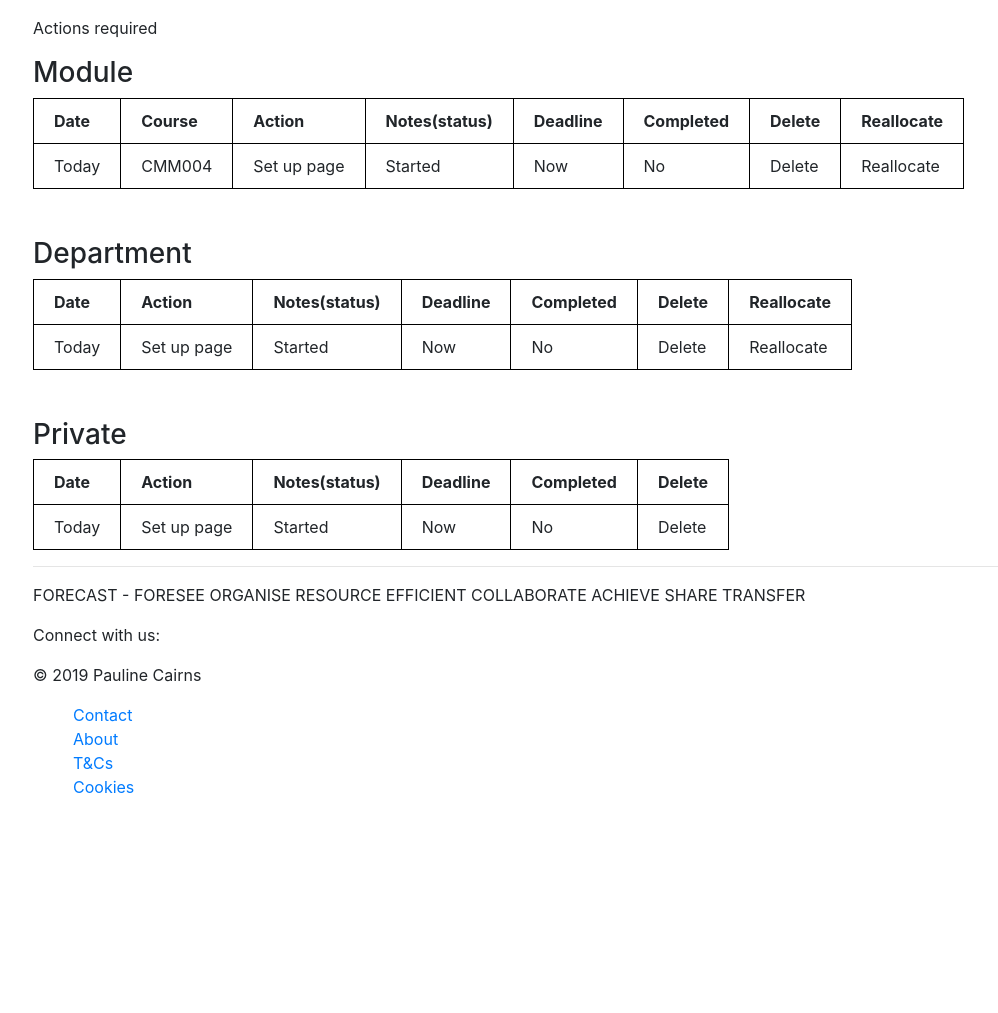
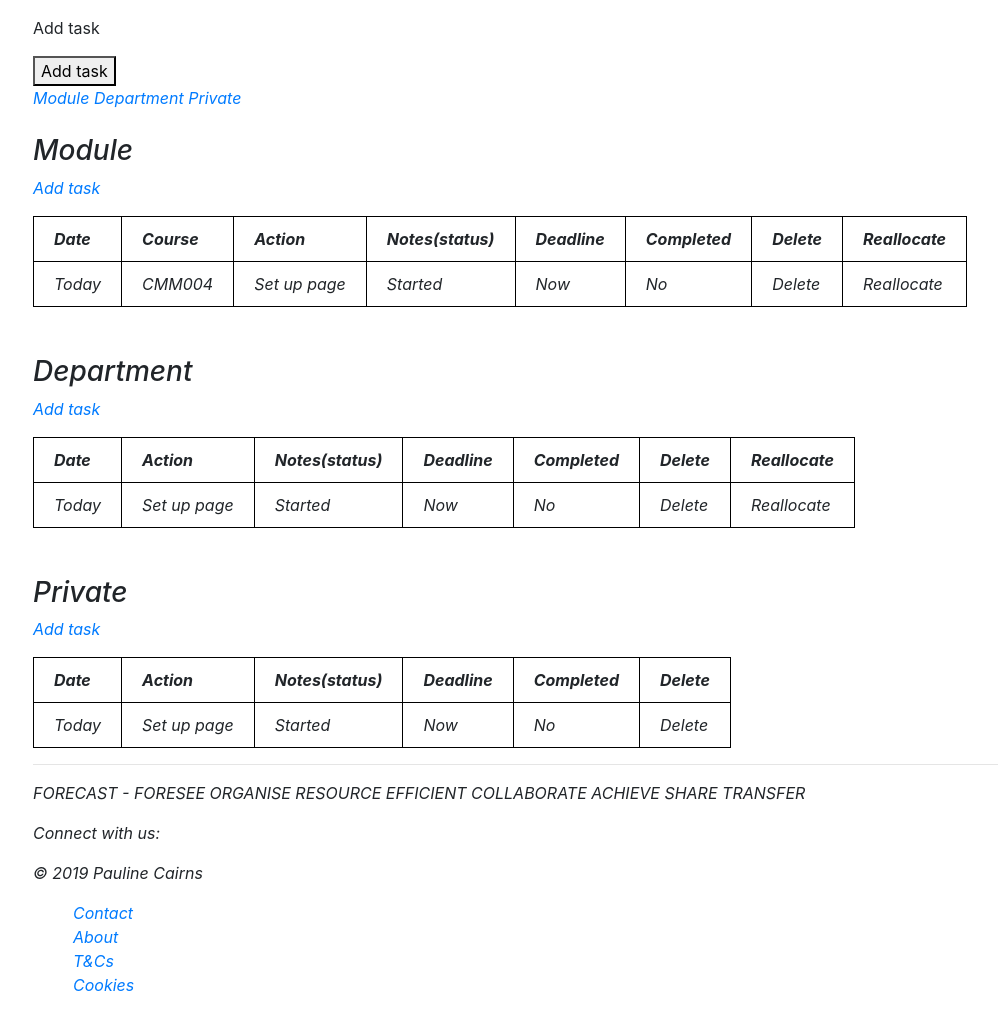
Before and after one commit to pcairns-rgu/resourcing, a PHP site: page /full_list.php in a window 1280 px wide. Shown: the part 166-1179 px from the top of the page, without its empty margins (52-1050 px from the left). Before the commit the page ends 959 px from the top, so only its background shows below. Run offline with PHP 8.4, Linux system fonts and the light colour scheme; some libraries are stand-ins or nearby versions.

Commit message:
Linking pages from homepage through login to task page

```diff
--- a/full_list.php
+++ b/full_list.php
@@ -31,10 +31,23 @@
         <p id=""><a href="">Nav to another page</a></p>
     </header>
     <main>
-        <p>Actions required</p>
+        <p>Add task </p>
 
+        <div class="dropdown">
+            <button class="dropbtn">Add task
+               <i class="fa fa-caret-down">
+            </button>
+            <div >
+                <a href="module_form.html">Module</a>
+                <a href="department_form.html">Department</a>
+                <a href="private_form.html">Private</a>
+            </div>
+        </div>
+
+        <br>
 
         <h3>Module</h3>
+        <p><a href="module_form.html">Add task</a></p>
         <table class="module">
 
     <tr>
@@ -62,6 +75,7 @@
         </table>
 <br><br>
         <h3>Department</h3>
+        <p><a href="department_form.html">Add task</a></p>
         <table class="department">
 
             <tr>
@@ -88,6 +102,7 @@
 
         <br><br>
         <h3>Private</h3>
+        <p><a href="private_form.html">Add task</a></p>
         <table class="private">
 
             <tr>
--- a/home.php
+++ b/home.php
@@ -18,6 +18,10 @@
 <body>
  <h1>Hello</h1>
 
+<p><a href="full_list.php">My action list</a></p>
+<p><a href="module.php">Module list</a></p>
+<p><a href="overview_list.php">Overview</a></p>
+
 </body>
 </html>
 <?php
--- a/private_form.html
+++ b/private_form.html
@@ -18,7 +18,7 @@
 <body>
 <h1>Input action</h1>
 
-<h3>Login form</h3>
+<h3>Set up task</h3>
 <br><br>
 <form method="post" action="input_private_task.php">
 
```
Also changed, not shown: register.php (+6 -3 lines), sql/department.sql (indentation only).
